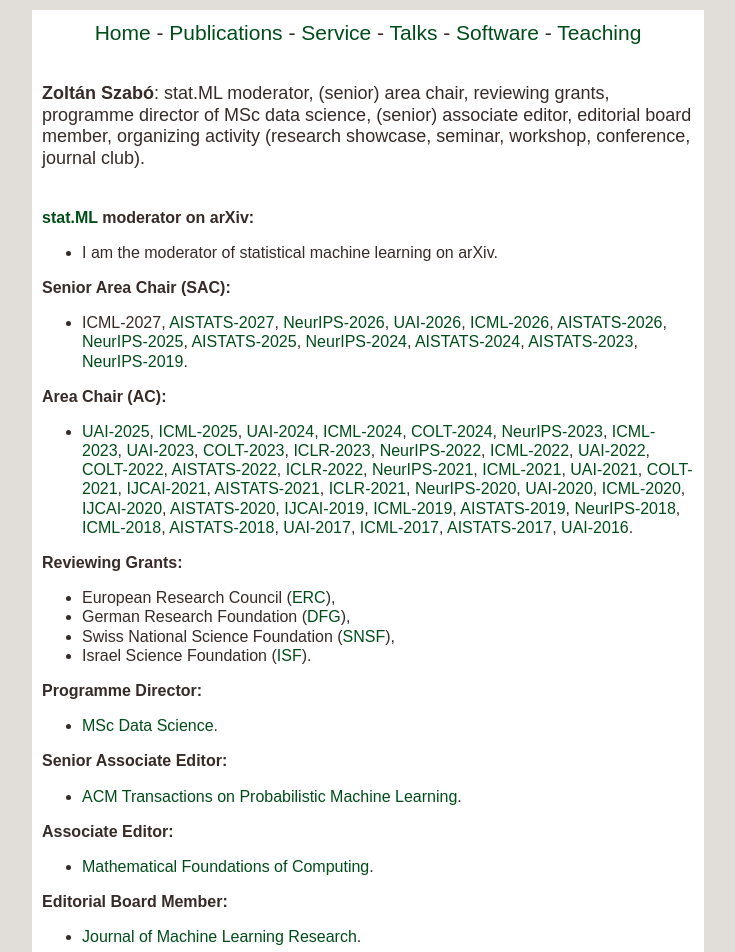
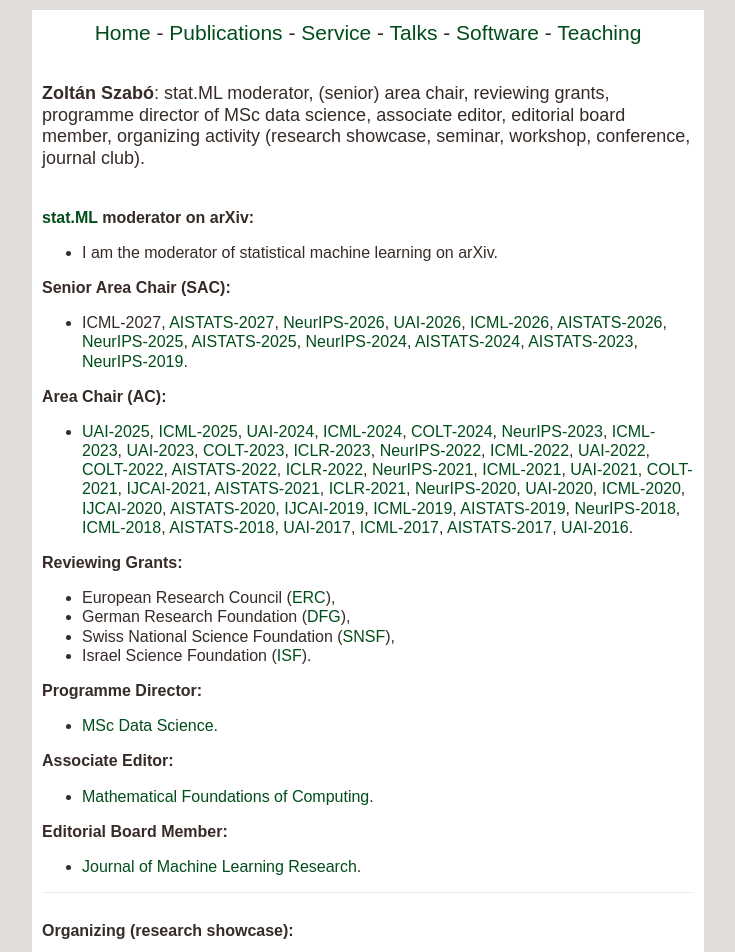
Before and after one commit to zoltansz/zoltansz.github.io, a plain HTML site: page service.html in a window 1280 px wide. Shown: the top 952 px of the page, without its empty margins (272-1007 px from the left). Drawn offline with Linux system fonts and the light colour scheme.

Commit message:
service -> updated

```diff
--- a/service.html
+++ b/service.html
@@ -28,7 +28,7 @@
 
 			  	<div class="left">
 					<p class="name"> <b>Zoltán Szabó</b>: stat.ML moderator, (senior) area chair, reviewing grants, programme director of MSc data science,
-						(senior) associate editor, editorial board member, organizing activity (research showcase, seminar, workshop, conference, journal club).
+						associate editor, editorial board member, organizing activity (research showcase, seminar, workshop, conference, journal club).
 		      </div>
 
 					<div class="left">
@@ -114,11 +114,6 @@
 						 	   <li> <a href="https://www.lse.ac.uk/study-at-lse/graduate/msc-data-science">MSc Data Science</a>.  </li>
 						 </ul>
 
-
-	                        <b> Senior Associate Editor:</b>
-							<ul>
-									<li> <a href="https://dl.acm.org/journal/topml">ACM Transactions on Probabilistic Machine Learning</a>.  </li>
-							</ul>
 
 							<b> Associate Editor:</b>
 							<ul>
```
